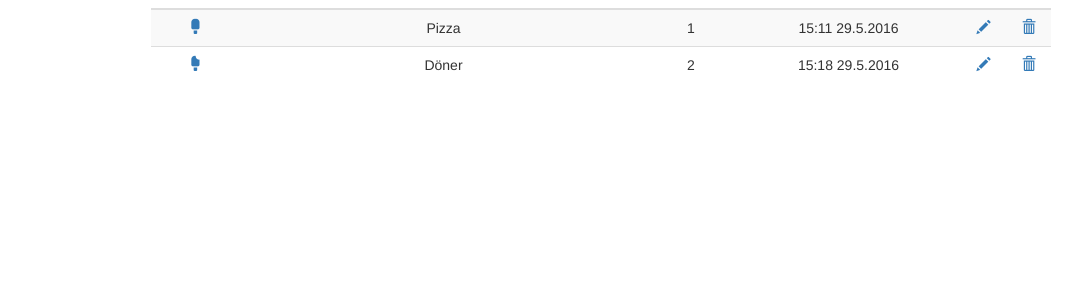
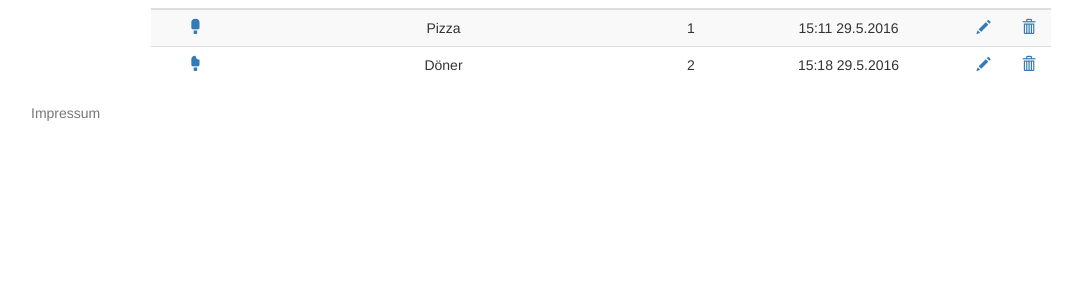
Before and after one commit to LukDe/TIM, a Django app: template tim_app/templates/tim_app/list.html in a window 1280 px wide. Shown: the part 246-546 px from the top of the page, without its empty margins (39-1121 px from the left). Run offline with Django 3.2, Linux system fonts and the light colour scheme; the template is opened without the code that fills it, so the values that code supplies are empty; some libraries are stand-ins or nearby versions.

Commit message:
Add files via upload
damit sollte listpage wieder funktionieren

```diff
--- a/tim_app/templates/tim_app/base.html
+++ b/tim_app/templates/tim_app/base.html
@@ -5,6 +5,17 @@
     <meta name="viewport" content="width=device-width, initial-scale=1.0"/>
 
     <title>TIM</title>
+
+    <!-- JQuery -->
+    <script
+			  src="https://code.jquery.com/jquery-1.12.4.js"
+			  integrity="sha256-Qw82+bXyGq6MydymqBxNPYTaUXXq7c8v3CwiYwLLNXU="
+			  crossorigin="anonymous"></script>
+    <!-- Bootstrap JS -->
+    <script
+        src="https://maxcdn.bootstrapcdn.com/bootstrap/3.3.6/js/bootstrap.min.js"
+        integrity="sha384-0mSbJDEHialfmuBBQP6A4Qrprq5OVfW37PRR3j5ELqxss1yVqOtnepnHVP9aJ7xS"
+        crossorigin="anonymous"></script>
 
     <!-- Bootstrap CSS -->
     <link rel="stylesheet" href="https://maxcdn.bootstrapcdn.com/bootstrap/3.3.6/css/bootstrap.min.css"
@@ -16,23 +27,24 @@
     <!-- Main app CSS -->
     {% load staticfiles %}
     <link href="{% static 'tim_app/css/styles.css' %}" rel="stylesheet"/>
+    <!-- Custom styles for this template -->
+    <link href="sticky-footer-navbar.css" rel="stylesheet">
   </head>
   <body>
 
-    <!-- Main content is located here. -->
-    {% block content %}
-    {% endblock %}
+    <main class="page-row page-row-expanded">    <!-- Main content is located here. -->
+      <div class="container top-buffer">
+        {% block content %}
+        {% endblock %}
+      </div>
+    </main>
 
-    <!-- JQuery -->
-    <script
-			  src="https://code.jquery.com/jquery-1.12.4.js"
-			  integrity="sha256-Qw82+bXyGq6MydymqBxNPYTaUXXq7c8v3CwiYwLLNXU="
-			  crossorigin="anonymous"></script>
-    <!-- Bootstrap JS -->
-    <script
-        src="https://maxcdn.bootstrapcdn.com/bootstrap/3.3.6/js/bootstrap.min.js"
-        integrity="sha384-0mSbJDEHialfmuBBQP6A4Qrprq5OVfW37PRR3j5ELqxss1yVqOtnepnHVP9aJ7xS"
-        crossorigin="anonymous"></script>
+    <footer class="page-row">
+      <div class="container">
+        <p class="text-muted">Impressum</p>
+      </div>
+    </footer>
+
     <!-- Application's JS Files -->
     <script src="{% static 'tim_app/js/login-page.js' %}"></script>
 	<script src="{% static 'tim_app/js/list-page.js' %}"></script>
```
